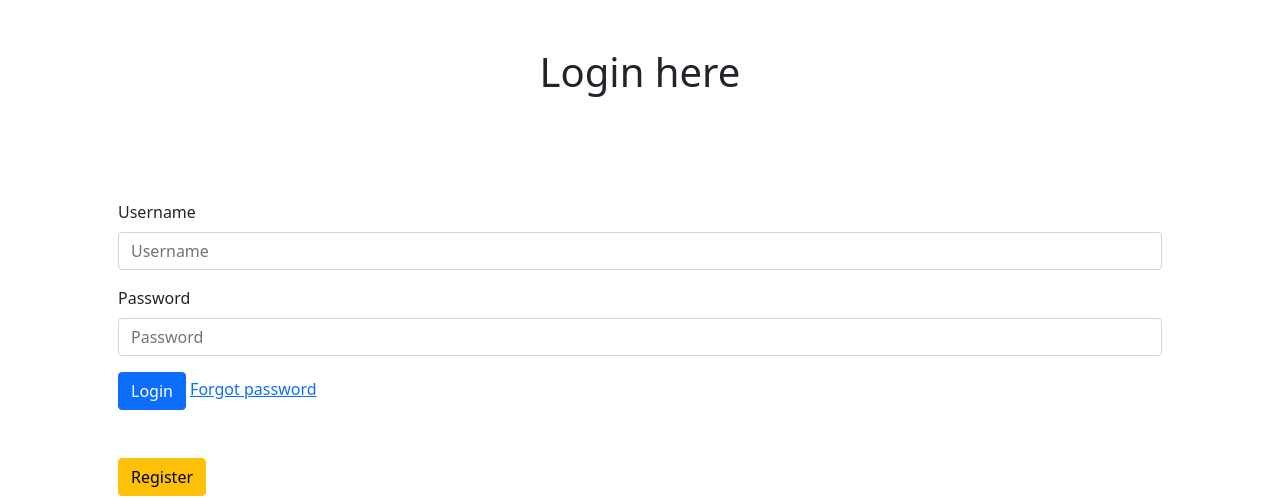
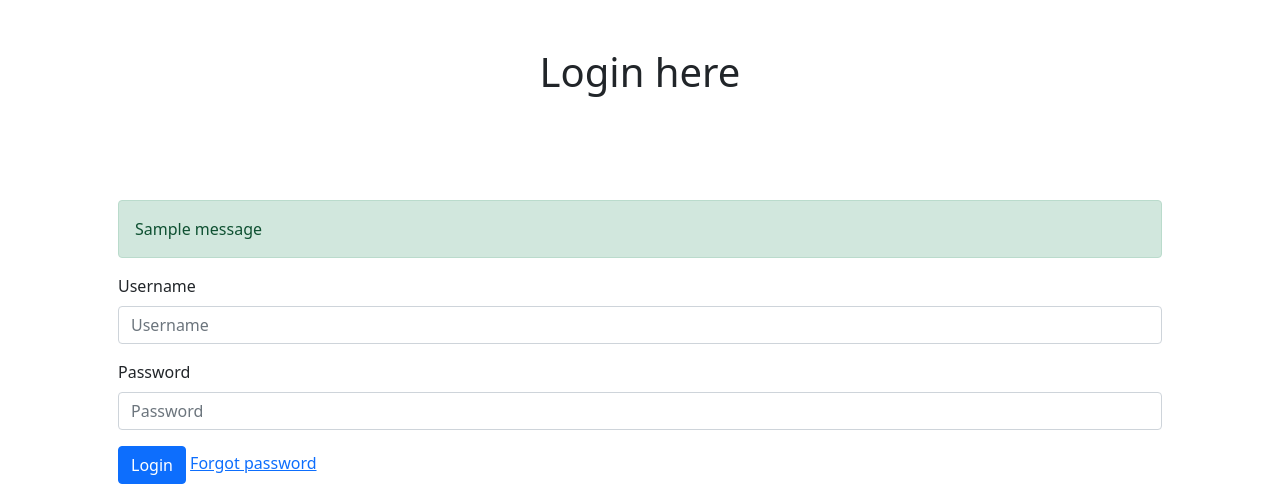
Before and after one commit to amssdias/login-system, a Django app: page /login/ in a window 1280 px wide. Shown: the top 498 px of the page. Run offline with Django 3.2, Linux system fonts and the light colour scheme; tables that the repository leaves empty hold one stand-in row (values such as "Sample post"); one stand-in notice (Sample message) is shown.

Commit message:
feat: add messages

```diff
--- a/loginSys/templates/loginSys/login.html
+++ b/loginSys/templates/loginSys/login.html
@@ -7,6 +7,26 @@
     <h1 class="d-flex justify-content-center p-5">Login here</h1>
 
     <div class="container p-5">
+
+        {% if messages %}
+            {% for message in messages %}
+                {% if message.level == DEFAULT_MESSAGE_LEVELS.INFO %}
+                    <div class="alert alert-info" role="alert">
+                        {{ message }}
+                    </div>
+                {% endif %}
+                {% if message.level == DEFAULT_MESSAGE_LEVELS.SUCCESS %}
+                    <div class="alert alert-success" role="alert">
+                        {{ message }}
+                    </div>
+                {% endif %}
+                {% if message.level == DEFAULT_MESSAGE_LEVELS.ERROR %}
+                    <div class="alert alert-danger" role="alert">
+                        {{ message }}
+                    </div>
+                {% endif %}
+            {% endfor %}
+        {% endif %}
 
 
         <form action="{% url 'login' %}" method="POST">
@@ -19,12 +39,6 @@
                     {{ error }}
                 </div>
             {% endfor %}
-
-            {% if error_authentication %}
-                <div class="alert alert-danger">
-                    {{ error_authentication }}
-                </div>
-            {% endif %}
 
 
             {% for field in login_form %}
--- a/loginSys/templates/loginSys/register.html
+++ b/loginSys/templates/loginSys/register.html
@@ -34,10 +34,6 @@
             </div>
           {% endfor %}
 
-          <div class="invalid-feedback">
-            You must agree before submitting.
-          </div>
-
 
 
           <button type="submit" class="btn btn-primary">Submit</button>
--- a/loginSys/views.py
+++ b/loginSys/views.py
@@ -1,4 +1,5 @@
 from django.contrib.auth import authenticate, login, logout
+from django.contrib import messages
 from django.http.response import HttpResponse
 from django.shortcuts import render, redirect
 
@@ -49,7 +50,7 @@ def register(request):
             email.send()
 
             # Send message saying user got registered sucessfully
-            message = "User registered successfully, check your email to activate your account!"
+            messages.info(request, "User registered successfully, check your email to activate your account!")
             return redirect("login")
         else:
             context = {'register_form': register_form}
@@ -74,7 +75,7 @@ def activate_account(request, uidb64, token):
         if user is not None and generate_token.check_token(user, token):
             user.is_active = True
             user.save()
-
+            messages.success(request, "Your account was successfully activated, you can now log in!")
             return redirect('login')
 
         return render(request, "activate_email/failed_activation.html", status=401)
@@ -85,14 +86,12 @@ def _login(request):
     if request.user.is_authenticated:
         return redirect('main')
 
-    login_form = LoginForm(auto_id="id_for_%s", label_suffix=": ")
+    login_form = LoginForm(request.POST or None, auto_id="id_for_%s", label_suffix=": ")
+    context = {"login_form": login_form}
 
     if request.method == "POST":
 
-        login_form = LoginForm(request.POST)
-
         if login_form.is_valid():
-
             username    = login_form.cleaned_data.get('username')
             password    = login_form.cleaned_data.get('password')
             user        = authenticate(request, username=username, password=password)
@@ -101,18 +100,15 @@ def _login(request):
                 login(request, user)
                 return redirect("main")
             else:
-                context = {
-                    'login_form': login_form,
-                    'error_authentication': "Invalid username or password"
-                    }
+                messages.error(request, "Invalid username or password")
                 return render(request, "loginSys/login.html", context=context, status=401)
 
-    context = {"login_form": login_form}
     return render(request, "loginSys/login.html", context=context)
 
 
 def _logout(request):
     logout(request)
+    messages.success(request, "You have logged out, see you later!")
     return redirect("login")
 
 
```
